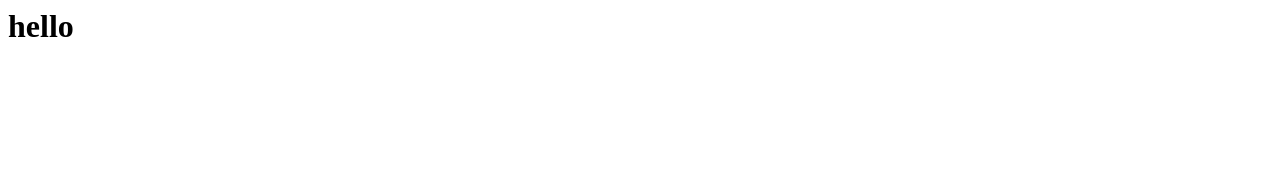
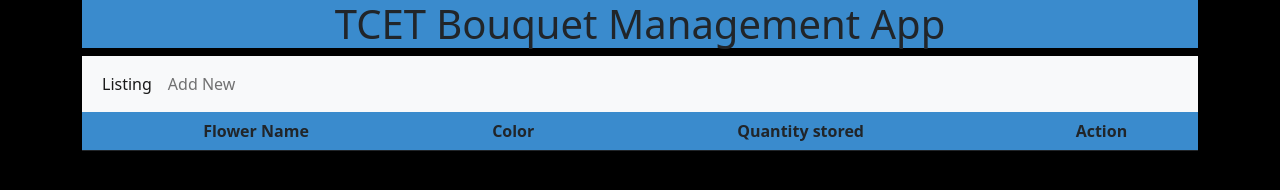
Before and after one commit to harshitdaga7/test_page, a plain HTML site: page index.html in a window 1280 px wide. Drawn offline with nearby package versions, Linux system fonts and the light colour scheme.

Commit message:
update index.html

```diff
--- a/index.html
+++ b/index.html
@@ -1 +1,56 @@
-<h1> hello <h1>
+<html>
+	<head>
+		<title>Bouquet Management System- home</title>
+		<link href="https://cdn.jsdelivr.net/npm/bootstrap@5.0.2/dist/css/bootstrap.min.css" rel="stylesheet" crossorigin="anonymous">
+		<script src="https://cdn.jsdelivr.net/npm/bootstrap@5.0.2/dist/js/bootstrap.bundle.min.js"crossorigin="anonymous"></script>
+	</head>
+	<style>
+	.Heading { background-color: #3a8bcd;
+	text-align: center;
+	}
+	.tablestyle { background-color: #3a8bcd;
+	text-align: center;
+	}
+	.blackbg{ background-color: #000000;
+
+	}
+	nav{padding-top:"30px";}
+	</style>
+	<body class="d-flex flex-column h-100 container blackbg">
+		<h1 class="Heading">TCET Bouquet Management App</h1>
+		<header>
+			<nav  class="navbar navbar-expand-lg navbar-light bg-light">
+			  <div class="container-fluid">
+				<div class="collapse navbar-collapse" id="navbarNavAltMarkup">
+				  <div class="navbar-nav">
+					<a class="nav-link active" aria-current="page" href="#">Listing</a>
+					<a class="nav-link" href="add.html">Add New</a>
+				  </div>
+				</div>
+			  </div>
+			</nav>
+		</header>
+
+		<table class="table table-striped table-hover text-center tablestyle">
+			<thead>
+				<th>Flower Name</th>
+				<th>Color</th>
+				<th>Quantity stored</th>
+				<th>Action</th>
+			</thead>
+			<tbody id="tbody">
+
+			</tbody>
+			<tfoot>
+
+			</tfoot>
+		</table>
+
+
+	</body>
+
+	<script src="script.js"></script>
+	<script>
+		getData();
+	</script>
+</html>
```
